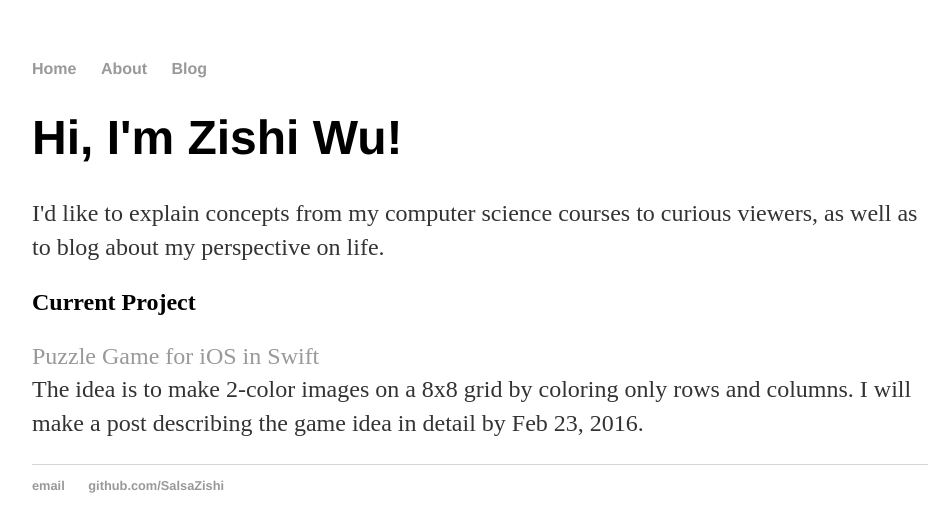
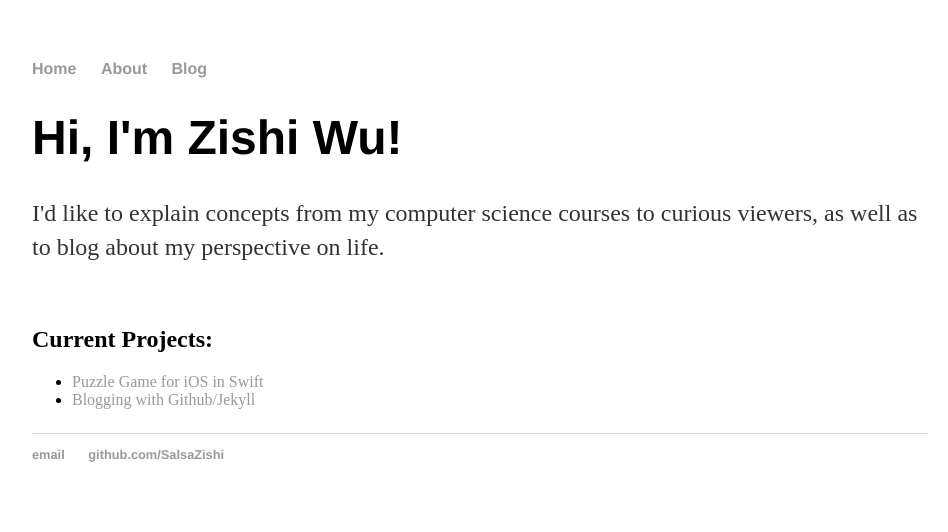
Before and after one commit to SalsaZishi/justanothercsguy.github.io, a Jekyll site: the page built from index.html, in a window 1280 px wide. Shown: the top 532 px of the page, without its empty margins (160-1108 px from the left). Built offline with Jekyll 4.4.1, drawn with Linux system fonts in a browser that asks for light colours.

Commit message:
Update index.html

```diff
--- a/index.html
+++ b/index.html
@@ -7,12 +7,12 @@ title: Zishi Wu, Explorer
   <p>I'd like to explain concepts from my computer science courses to curious viewers, as well as to blog about
   my perspective on life.
   </p>
-</div>
 
-<div>
-  <h2>Current Project</h2>
-  <p><a href="https://github.com/SalsaZishi/Vectors">Puzzle Game for iOS in Swift</a>
-  <br>The idea is to make 2-color images on a 8x8 grid by coloring only rows and columns.
-  I will make a post describing the game idea in detail by Feb 23, 2016.
+  <br>
+  <h2>Current Projects:</h2>
+  <ul>
+    <li><a href="https://github.com/SalsaZishi/Vectors">Puzzle Game for iOS in Swift</a></li>
+    <li><a href="http://justanothercsguy.github.io/blog/">Blogging with Github/Jekyll</li>
+  </ul>
   </p>
 </div>
```
